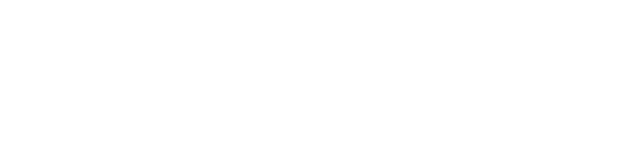
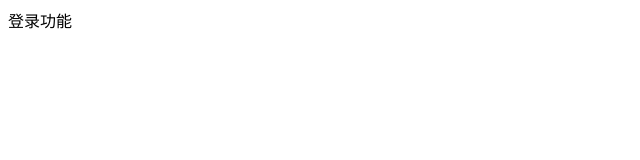
Before and after one commit to yyCuanxy/app_cloud, a website: page index.html in a window 1280 px wide. Shown: the whole page, without its empty margins (0-640 px from the left). Drawn offline with Linux system fonts and the light colour scheme.

Commit message:
add login

```diff
--- a/index.html
+++ b/index.html
@@ -1 +1,2 @@
+<div>登录功能</div>
 <script src="axios.js></script>
```
Also changed, not shown: 1 other file.
